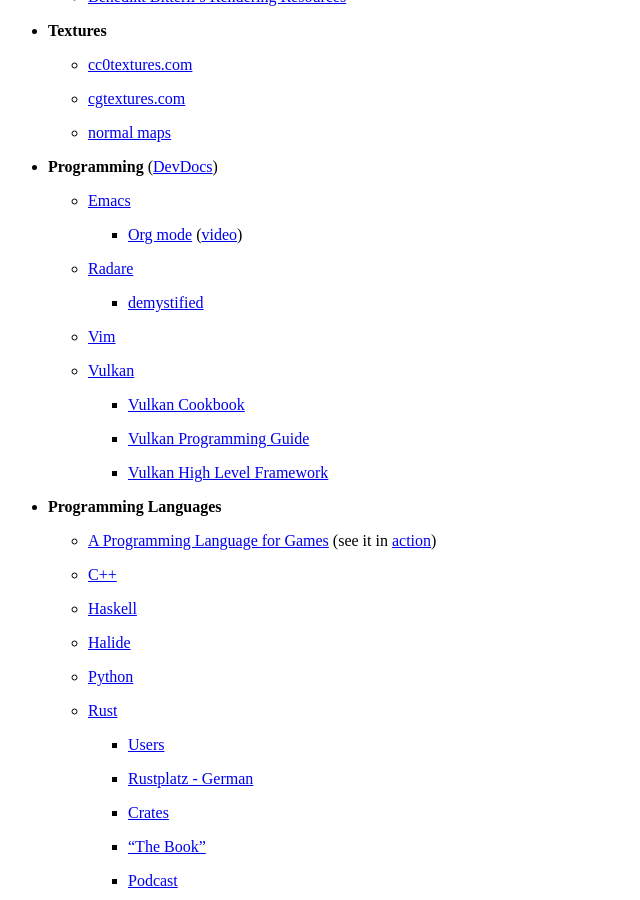
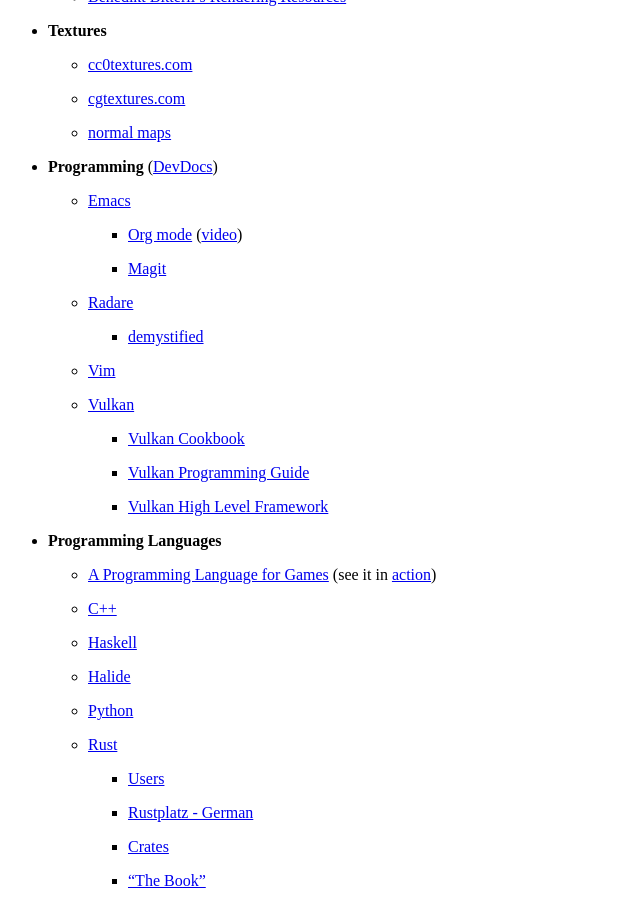
Before and after one commit to wahn/jan_walter_org, a Jekyll site: the page built from links/index.md, in a window 1280 px wide and 900 px high, scrolled down 2777 px. Shown: the whole window, without its empty margins (0-640 px from the left). Built offline with Jekyll 4.4.1, drawn with Linux system fonts in a browser that asks for light colours; Markdown is read by kramdown in place of the engine named in the settings.

Commit message:
Link to (Emacs') Magit.

```diff
--- a/links/index.md
+++ b/links/index.md
@@ -187,6 +187,8 @@
 
         + [Org mode](https://orgmode.org) ([video](https://youtu.be/dljNabciEGg))
 
+        + [Magit](https://magit.vc)
+
     - [Radare](https://radare.org/r)
 
         + [demystified](https://media.ccc.de/v/33c3-8095-radare_demystified#video&t=671)
```
